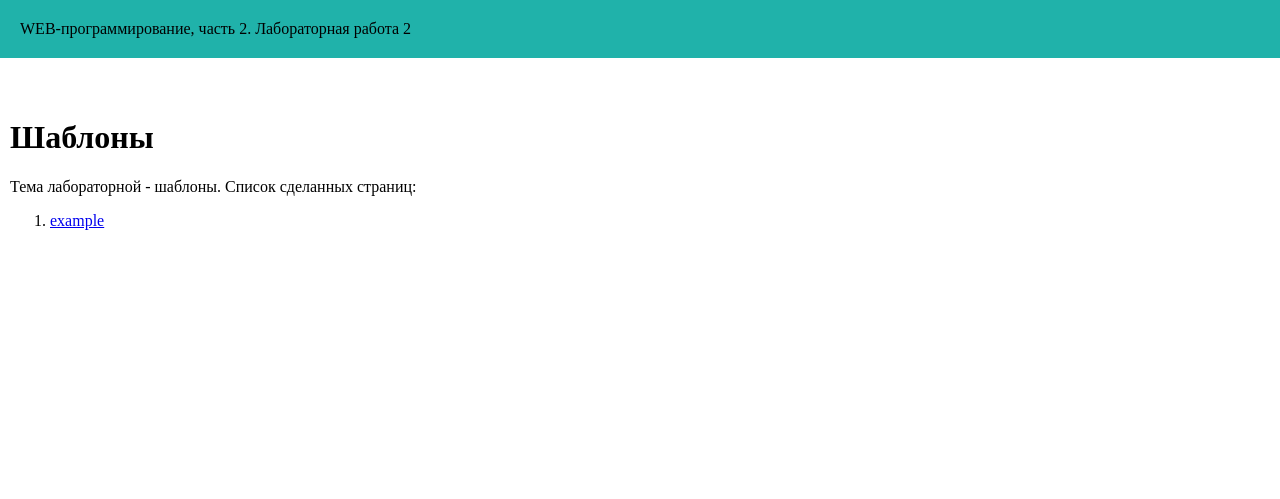
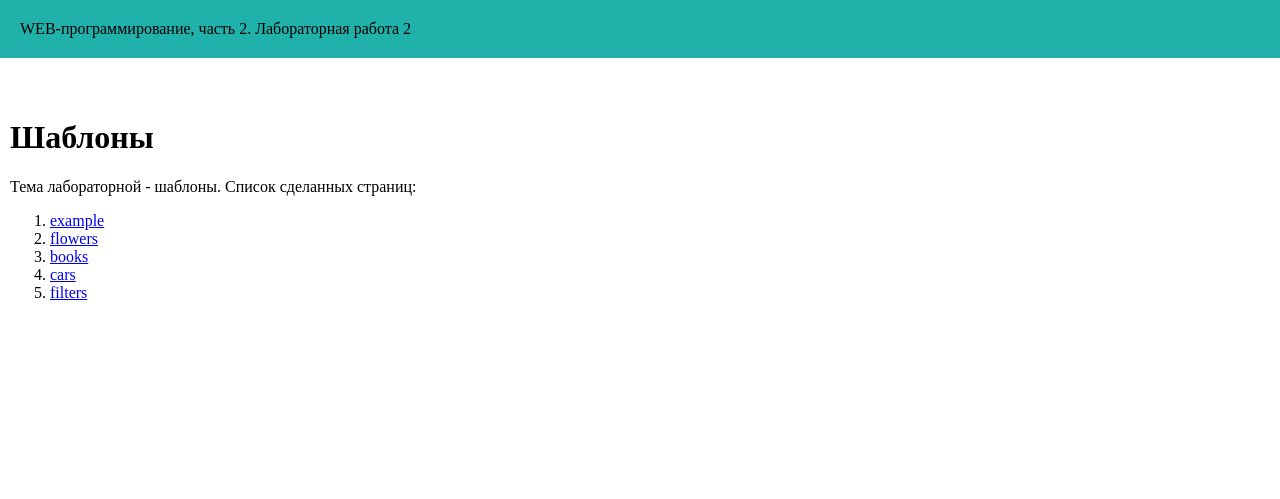
Before and after one commit to DanyaKononov/web-programming-labs-2, a Flask app: page /lab2/ in a window 1280 px wide. Shown: the top 499 px of the page. Run offline with Flask 3, Linux system fonts and the light colour scheme.

Commit message:
Добавление ссылок

```diff
--- a/app.py
+++ b/app.py
@@ -28,7 +28,8 @@ def start():
             </header>
             <body>
                 <h2>Лабораторные работы</h2>
-                <a href="/lab1">Первая лабораторная</a>
+                <a href="/lab1">Первая лабораторная</a><br>
+                <a href="/lab2">Вторая лабораторная</a><br>
             </body>
             <footer>
                 <p>Кононов Данил Александрович, ФБИ-21, 3 курс, 2024</p>
@@ -49,7 +50,8 @@ def starter():
             </header>
             <body>
                 <h2>Лабораторные работы</h2>
-                <a href="/lab1">Первая лабораторная</a>
+                <a href="/lab1">Первая лабораторная</a><br>
+                <a href="/lab2">Вторая лабораторная</a><br>
             </body>
             <footer>
                 <p>Кононов Данил Александрович, ФБИ-21, 3 курс, 2024</p>
@@ -392,3 +394,8 @@ def cars_describe():
             {'img': '/static/Ferrari.png', 'name': 'Ferrari', 'describe': 'Фелипе Масса: "Наш девиз - смотреть вперед и не сдаваться" В традиционной авторской колонке на официальном сайте Ferrari, Фелипе Масса вспоминал о Гран При Сингапура, говорил о регламенте машины безопасности и ситуации в чемпионате... Фелипе Масса: "После Гран При Сингапура наш девиз - смотреть вперед и не сдаваться.'},
             ]
     return render_template('cars.html', cars=cars)
+
+@app.route('/lab2/favicon')
+def favi():
+    favicon = url_for("static", filename="Logo.png")
+    return render_template('base.html',favicon=favicon)
--- a/templates/base.html
+++ b/templates/base.html
@@ -4,6 +4,7 @@
     <meta charset="UTF-8">
     <meta name="viewport" content="width=device-width, initial-scale=1.0">
     <link rel="stylesheet" href="{{ url_for('static', filename='main.css') }}">
+    <link type="Image/x-icon" href='{{ favicon }}' rel="icon">
     <title>Данил Кононов. {% block lab %}{% endblock %}</title>
 </head>
 <body>
--- a/templates/lab2.html
+++ b/templates/lab2.html
@@ -9,7 +9,19 @@
     <div>Тема лабораторной - шаблоны. Список сделанных страниц:</div>
     <ol>
         <li>
-            <a href="/lab2/example">example</a>
+            <a href="/lab2/example">example</a><br>
+        </li>
+        <li>
+            <a href="/lab2/flowers/0">flowers</a><br>
+        </li>
+        <li>
+            <a href="/lab2/books">books</a><br>
+        </li>
+        <li>
+            <a href="/lab2/cars">cars</a><br>
+        </li>
+        <li>
+            <a href="/lab2/filters">filters</a><br>
         </li>
     </ol>
 {% endblock %}
```
Also changed, not shown: static/Logo.png (added).
